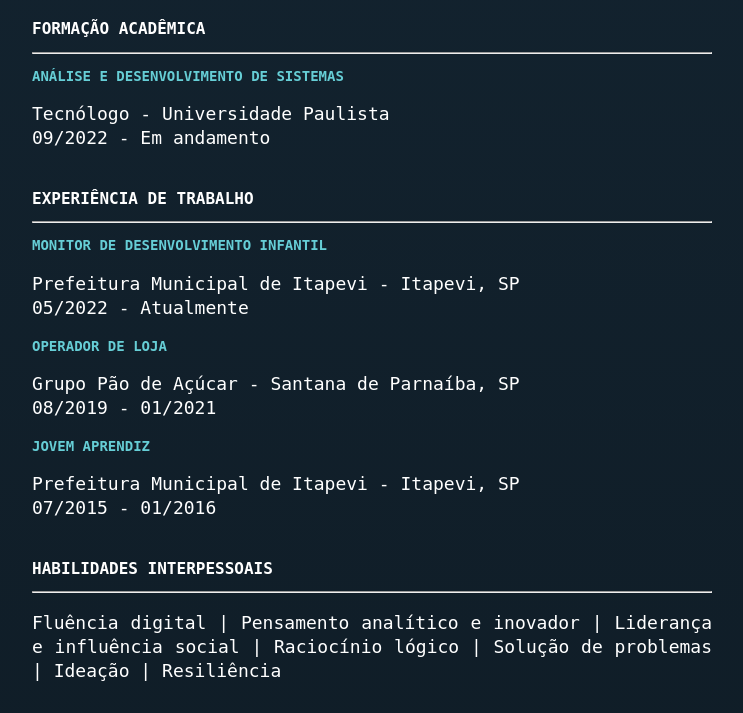
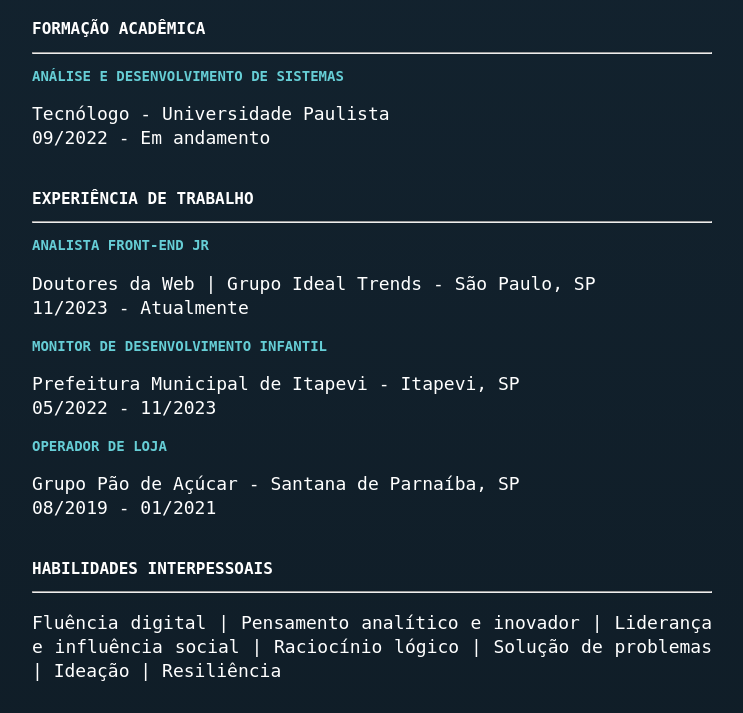
Before and after one commit to matheusbatista1/Portfolio, a PHP site: page /curriculo.php in a window 1280 px wide. Shown: the part 1466-2179 px from the top of the page, without its empty margins (268-1011 px from the left). Run offline with PHP 8.4, Linux system fonts and the light colour scheme; some web fonts are replaced.

Commit message:
Update curriculo.php
Atualizando experiencia profissional.

```diff
--- a/curriculo.php
+++ b/curriculo.php
@@ -61,17 +61,17 @@
 
 					<h2>Experiência de Trabalho</h2>
 					<hr>
+						<h3>Analista Front-End Jr</h3>
+
+							<p>Doutores da Web | Grupo Ideal Trends - São Paulo, SP<br>11/2023 - Atualmente</p>
+
 						<h3>Monitor de Desenvolvimento Infantil</h3>
 
-							<p>Prefeitura Municipal de Itapevi - Itapevi, SP<br>05/2022 - Atualmente</p>
+							<p>Prefeitura Municipal de Itapevi - Itapevi, SP<br>05/2022 - 11/2023</p>
 
 						<h3>Operador de Loja</h3>
 
 							<p>Grupo Pão de Açúcar - Santana de Parnaíba, SP<br>08/2019 - 01/2021</p>
-
-						<h3>Jovem Aprendiz</h3>
-
-							<p>Prefeitura Municipal de Itapevi - Itapevi, SP<br>07/2015 - 01/2016</p>
 
 
 					<h2>Habilidades Interpessoais</h2>
```
